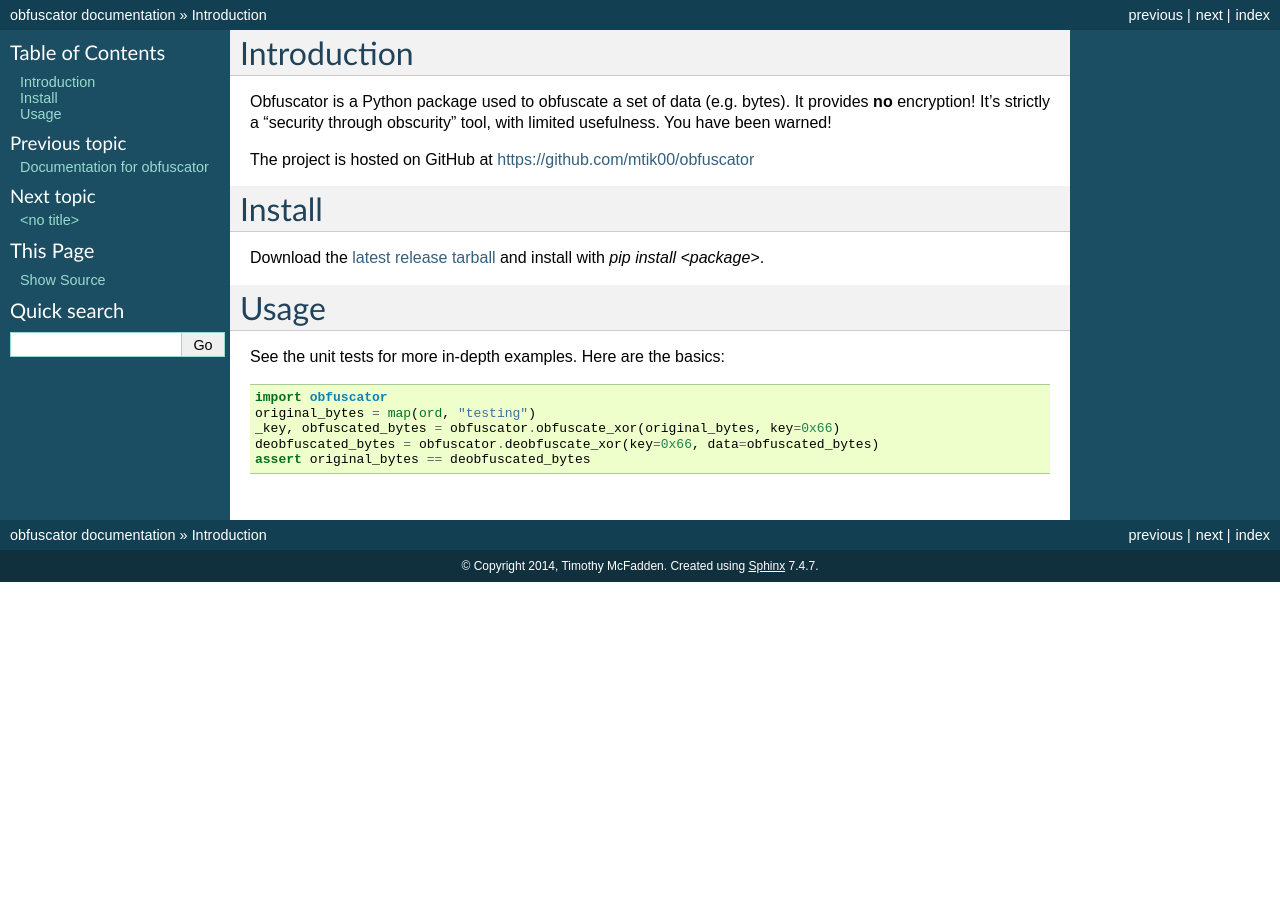
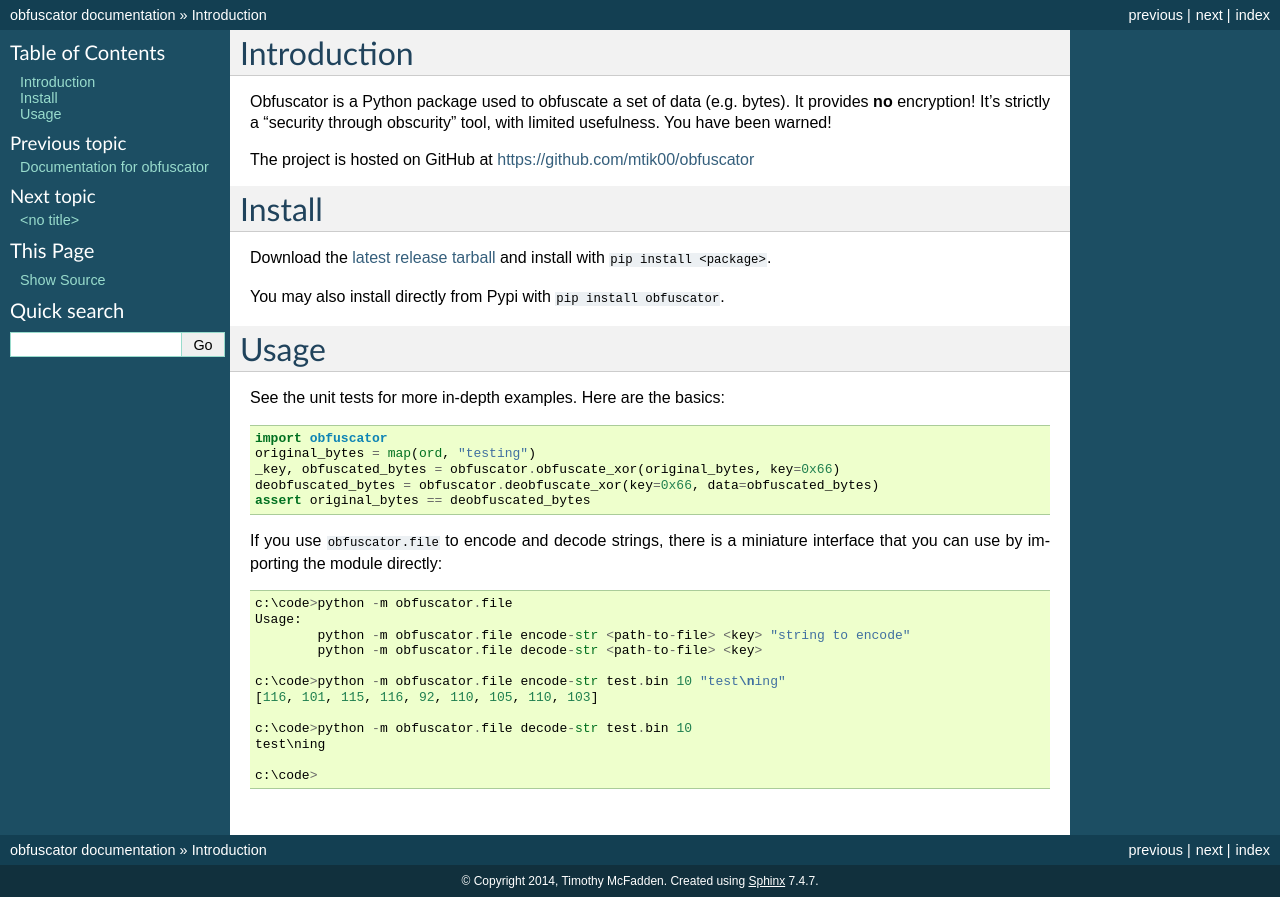
Before and after one commit to mtik00/obfuscator, a Sphinx documentation site: the page built from docs/rst/intro.rst, in a window 1280 px wide. Built offline with Sphinx 7.4.7, drawn with Linux system fonts in a browser that asks for light colours; the version number could not be read and is left out.

Commit message:
adding mini interface to obfuscator.file main()

```diff
--- a/docs/rst/intro.rst
+++ b/docs/rst/intro.rst
@@ -9,7 +9,9 @@ The project is hosted on GitHub at https://github.com/mtik00/obfuscator
 
 Install
 =======
-Download the `latest release tarball <https://github.com/mtik00/obfuscator/releases/latest>`_ and install with `pip install <package>`.
+Download the `latest release tarball <https://github.com/mtik00/obfuscator/releases/latest>`_ and install with ``pip install <package>``.
+
+You may also install directly from Pypi with ``pip install obfuscator``.
 
 Usage
 =====
@@ -22,3 +24,19 @@ See the unit tests for more in-depth examples.  Here are the basics:
     _key, obfuscated_bytes = obfuscator.obfuscate_xor(original_bytes, key=0x66)
     deobfuscated_bytes = obfuscator.deobfuscate_xor(key=0x66, data=obfuscated_bytes)
     assert original_bytes == deobfuscated_bytes
+
+If you use ``obfuscator.file`` to encode and decode strings, there is a miniature
+interface that you can use by importing the module directly::
+
+    c:\code>python -m obfuscator.file
+    Usage:
+            python -m obfuscator.file encode-str <path-to-file> <key> "string to encode"
+            python -m obfuscator.file decode-str <path-to-file> <key>
+
+    c:\code>python -m obfuscator.file encode-str test.bin 10 "test\ning"
+    [116, 101, 115, 116, 92, 110, 105, 110, 103]
+
+    c:\code>python -m obfuscator.file decode-str test.bin 10
+    test\ning
+
+    c:\code>
```
Also changed, not shown: 1 other file.
